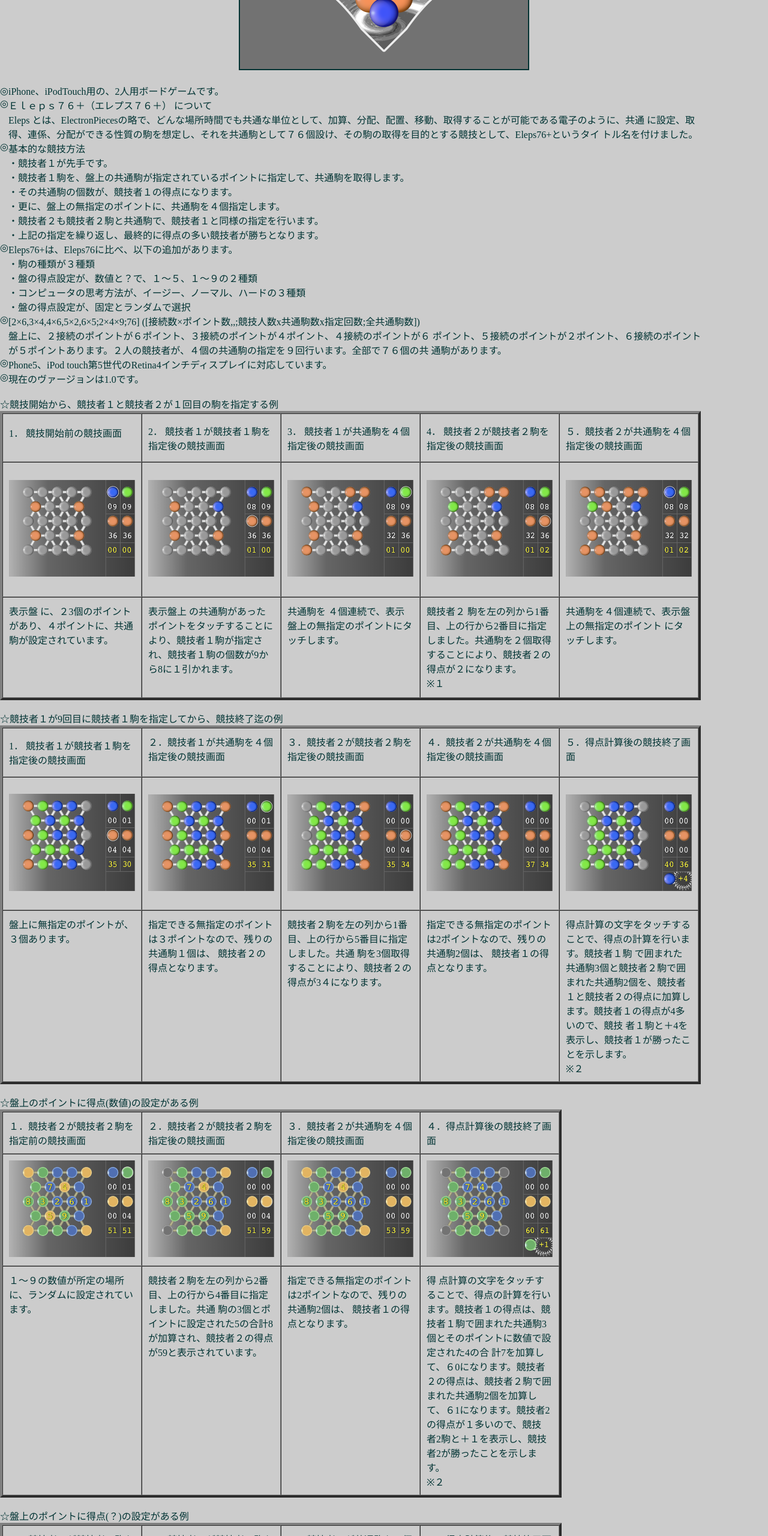
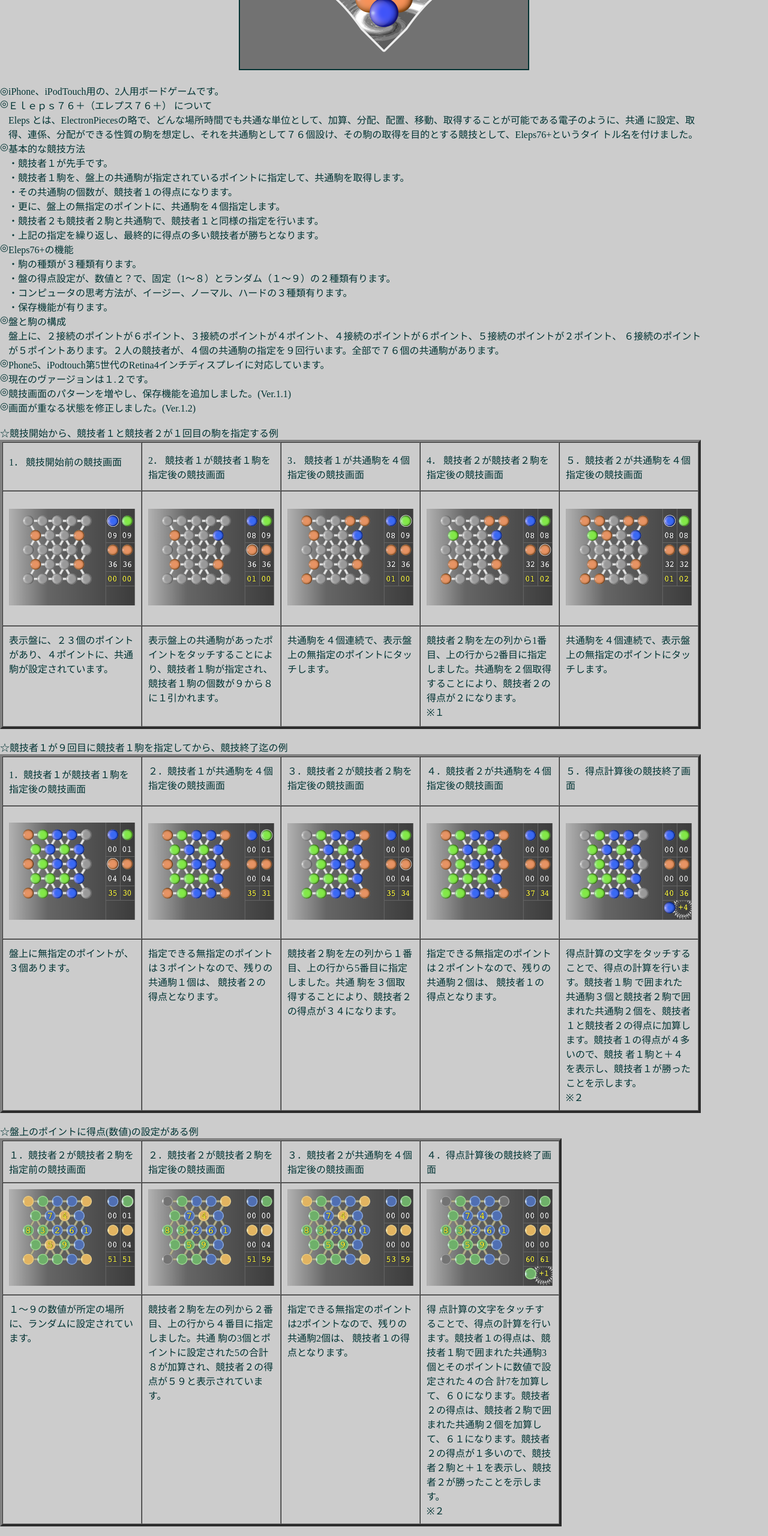
Before and after one commit to K7zt-Kr5s/eps, a plain HTML site: page eleps76p_jp.html in a window 1280 px wide. Shown: the part 240-2800 px from the top of the page at 60% size. Drawn offline with Linux system fonts and the light colour scheme.

Commit message:
Add files via upload

```diff
--- a/eleps76p_jp.html
+++ b/eleps76p_jp.html
@@ -54,28 +54,34 @@ Eleps
     </tr>
     <tr>
       <td style="vertical-align: top;">◎</td>
-      <td style="vertical-align: top;">Eleps76+は、Eleps76に比べ、以下の追加があります。<br>
-・駒の種類が３種類<br>
-・盤の得点設定が、数値と？で、１〜５、１〜９の２種類<br>
-・コンピュータの思考方法が、イージー、ノーマル、ハードの３種類<br>
-・盤の得点設定が、固定とランダムで選択</td>
+      <td style="vertical-align: top;">Eleps76+の機能<br>
+・駒の種類が３種類有ります。<br>
+・盤の得点設定が、数値と？で、固定（1〜８）とランダム（１〜９）の２種類有ります。<br>
+・コンピュータの思考方法が、イージー、ノーマル、ハードの３種類有ります。<br>
+・保存機能が有ります。<br>
+      </td>
     </tr>
     <tr>
       <td style="vertical-align: top;">◎</td>
-      <td style="vertical-align: top;">[2×6,3×4,4×6,5×2,6×5;2×4×9;76]
-([接続数×ポイント数,,;競技人数x共通駒数x指定回数;全共通駒数])<br>
-盤上に、２接続のポイントが６ポイント、３接続のポイントが４ポイント、４接続のポイントが６
-ポイント、５接続のポイントが２ポイント、６接続のポイントが５ポイントあります。２人の競技者が、４個の共通駒の指定を９回行います。全部で７６個の共
-通駒があります。</td>
+      <td style="vertical-align: top;">盤と駒の構成<br>
+盤上に、２接続のポイントが６ポイント、３接続のポイントが４ポイント、４接続のポイントが６ポイント、５接続のポイントが２ポイント、
+６接続のポイントが５ポイントあります。２人の競技者が、４個の共通駒の指定を９回行います。全部で７６個の共通駒があります。</td>
     </tr>
     <tr>
       <td style="vertical-align: top;">◎</td>
-      <td style="vertical-align: top;">Phone5、iPod
-touch第5世代のRetina4インチディスプレイに対応しています。</td>
+      <td style="vertical-align: top;">Phone5、iPodtouch第5世代のRetina4インチディスプレイに対応しています。</td>
     </tr>
     <tr>
       <td style="vertical-align: top;">◎</td>
-      <td style="vertical-align: top;">現在のヴァージョンは1.0です。</td>
+      <td style="vertical-align: top;">現在のヴァージョンは１.２です。</td>
+    </tr>
+    <tr>
+      <td style="vertical-align: top;">◎</td>
+      <td style="vertical-align: top;">競技画面のパターンを増やし、保存機能を追加しました。(Ver.1.1)</td>
+    </tr>
+    <tr>
+      <td style="vertical-align: top;">◎</td>
+      <td style="vertical-align: top;">画面が重なる状態を修正しました。(Ver.1.2)</td>
     </tr>
   </tbody>
 </table>
@@ -115,21 +121,16 @@ touch第5世代のRetina4インチディスプレイに対応しています。<
       </td>
     </tr>
     <tr>
-      <td style="vertical-align: top; height: 146px; width: 209px;">表示盤
-に、２3個のポイントがあり、４ポイントに、共通駒が設定されています。<br>
+      <td style="vertical-align: top; height: 146px; width: 209px;">表示盤に、２３個のポイントがあり、４ポイントに、共通駒が設定されています。<br>
       </td>
-      <td style="vertical-align: top; height: 146px; width: 208px;">表示盤上
-の共通駒があったポイントをタッチすることにより、競技者１駒が指定され、競技者１駒の個数が9から8に１引かれます。<br>
+      <td style="vertical-align: top; height: 146px; width: 208px;">表示盤上の共通駒があったポイントをタッチすることにより、競技者１駒が指定され、競技者１駒の個数が９から８に１引かれます。<br>
       </td>
-      <td style="vertical-align: top; height: 146px; width: 207px;">共通駒を
-４個連続で、表示盤上の無指定のポイントにタッチします。<br>
+      <td style="vertical-align: top; height: 146px; width: 207px;">共通駒を４個連続で、表示盤上の無指定のポイントにタッチします。<br>
       </td>
-      <td style="vertical-align: top; height: 146px; width: 231px;">競技者２
-駒を左の列から1番目、上の行から2番目に指定しました。共通駒を２個取得することにより、競技者２の得点が２になります。<br>
+      <td style="vertical-align: top; height: 146px; width: 231px;">競技者２駒を左の列から1番目、上の行から2番目に指定しました。共通駒を２個取得することにより、競技者２の得点が２になります。<br>
 ※１<br>
       </td>
-      <td style="vertical-align: top;">共通駒を４個連続で、表示盤上の無指定のポイント
-にタッチします。<br>
+      <td style="vertical-align: top;">共通駒を４個連続で、表示盤上の無指定のポイントにタッチします。<br>
       </td>
     </tr>
   </tbody>
@@ -137,14 +138,13 @@ touch第5世代のRetina4インチディスプレイに対応しています。<
 
 <br>
 
-☆競技者１が9回目に競技者１駒を指定してから、競技終了迄の例<br>
+☆競技者１が９回目に競技者１駒を指定してから、競技終了迄の例<br>
 
 <table style="text-align: left; width: 1050px; height: 415px;" border="4" cellpadding="10" cellspacing="0">
 
   <tbody>
     <tr>
-      <td style="vertical-align: middle; width: 210px; text-align: left; height: 60px;">1．
-競技者１が競技者１駒を指定後の競技画面<br>
+      <td style="vertical-align: middle; width: 210px; text-align: left; height: 60px;">1．競技者１が競技者１駒を指定後の競技画面<br>
       </td>
       <td style="vertical-align: top;">２．競技者１が共通駒を４個指定後の競技画面<br>
       </td>
@@ -172,13 +172,13 @@ touch第5世代のRetina4インチディスプレイに対応しています。<
       </td>
       <td style="vertical-align: top;">指定できる無指定のポイントは３ポイントなので、残りの共通駒１個は、
 競技者２の得点となります。 </td>
-      <td style="vertical-align: top;">競技者２駒を左の列から1番目、上の行から5番目に指定しました。共通
-駒を3個取得することにより、競技者２の得点が3４になります。 </td>
-      <td style="vertical-align: top;">指定できる無指定のポイントは2ポイントなので、残りの共通駒2個は、
+      <td style="vertical-align: top;">競技者２駒を左の列から１番目、上の行から5番目に指定しました。共通
+駒を３個取得することにより、競技者２の得点が３４になります。 </td>
+      <td style="vertical-align: top;">指定できる無指定のポイントは２ポイントなので、残りの共通駒２個は、
 競技者１の得点となります。 </td>
       <td style="vertical-align: top;">得点計算の文字をタッチすることで、得点の計算を行います。競技者１駒
-で囲まれた共通駒3個と競技者２駒で囲まれた共通駒2個を、競技者１と競技者２の得点に加算します。競技者１の得点が4多いので、競技
-者１駒と＋4を表示し、競技者１が勝ったことを示します。<br>
+で囲まれた共通駒３個と競技者２駒で囲まれた共通駒２個を、競技者１と競技者２の得点に加算します。競技者１の得点が４多いので、競技
+者１駒と＋４を表示し、競技者１が勝ったことを示します。<br>
 ※２ </td>
     </tr>
   </tbody>
@@ -214,14 +214,14 @@ touch第5世代のRetina4インチディスプレイに対応しています。<
     <tr>
       <td style="vertical-align: top;">１〜９の数値が所定の場所に、ランダムに設定されています。<br>
       </td>
-      <td style="vertical-align: top;">競技者２駒を左の列から2番目、上の行から4番目に指定しました。共通
-駒の3個とポイントに設定された5の合計8が加算され、競技者２の得点が59と表示されています。 </td>
+      <td style="vertical-align: top;">競技者２駒を左の列から２番目、上の行から４番目に指定しました。共通
+駒の3個とポイントに設定された5の合計８が加算され、競技者２の得点が５９と表示されています。 </td>
       <td style="vertical-align: top;">指定できる無指定のポイントは2ポイントなので、残りの共通駒2個は、
 競技者１の得点となります。</td>
       <td style="vertical-align: top;">得
-点計算の文字をタッチすることで、得点の計算を行います。競技者１の得点は、競技者１駒で囲まれた共通駒3個とそのポイントに数値で設定された4の合
-計7を加算して、６0になります。競技者２の得点は、競技者２駒で囲まれた共通駒2個を加算して、６1になります。競技者2の得点が１多いので、競技
-者2駒と＋１を表示し、競技者2が勝ったことを示します。<br>
+点計算の文字をタッチすることで、得点の計算を行います。競技者１の得点は、競技者１駒で囲まれた共通駒3個とそのポイントに数値で設定された４の合
+計7を加算して、６０になります。競技者２の得点は、競技者２駒で囲まれた共通駒２個を加算して、６１になります。競技者２の得点が１多いので、競技
+者２駒と＋１を表示し、競技者２が勝ったことを示します。<br>
 ※２ </td>
     </tr>
   </tbody>
@@ -251,16 +251,11 @@ touch第5世代のRetina4インチディスプレイに対応しています。<
       </td>
     </tr>
     <tr>
-      <td style="vertical-align: top;">盤上のポイントに3、４、５の数値が表示されているので、？は1、2で
-あることが予想できます。<br>
+      <td style="vertical-align: top;">盤上のポイントに３、７の数値が表示されているので、？は１、２、４、５、６、８であることが予想できます。<br>
       </td>
-      <td style="vertical-align: top;">競技者２駒を左の列から３番目、上の行から４番目に指定しました。？に 2が設定されていたことが分かります。共通駒の3個とポイントに設定された2の合計5が得点に加算され、競技者２の得点が4１と表示されています。</td>
-      <td style="vertical-align: top;">指定できる無指定のポイントは2ポイントなので、残りの共通駒2個は、
-競技者１の得点となります。</td>
-      <td style="vertical-align: top;">得
-点計算の文字をタッチすることで、得点の計算を行います。競技者１の得点は、競技者１駒で囲まれた共通駒3個と、ポイントに設定された1の合計4を
-加算して、48になります。競技者２の得点は、競技者２駒で囲まれた共通駒2個を加算して、43になりま
-す。競技者1の得点が5多いので、競技者1駒と＋5を表示し、競技者1が勝ったことを示します。<br>
+      <td style="vertical-align: top;">競技者２駒を左の列から２番目、上の行から５番目に指定しました。？に １が設定されていたことが分かります。共通駒の３個とポイントに設定された１の合計４が得点に加算され、競技者２の得点が４２と表示されています。</td>
+      <td style="vertical-align: top;">指定できる無指定のポイントは２ポイントなので、残りの共通駒２個は、競技者１の得点となります。</td>
+      <td style="vertical-align: top;">得点計算の文字をタッチすることで、得点の計算を行います。競技者１の得点は、競技者１駒で囲まれた共通駒３個と、ポイントに設定された２、５、６の合計１６を加算して、５６になります。競技者２の得点は、競技者２駒で囲まれた共通駒２個と、ポイントに設定された４と８の合計１４を加算して、５６になります。競技者１と競技者２の得点が同じなので、初期設定駒と＋０を表示し、同点であることを示します。<br>
 ※２</td>
     </tr>
   </tbody>
```
Also changed, not shown: eleps76p_en.html (+33 -44 lines), eleps84p_en.html (+1 -1 lines).
